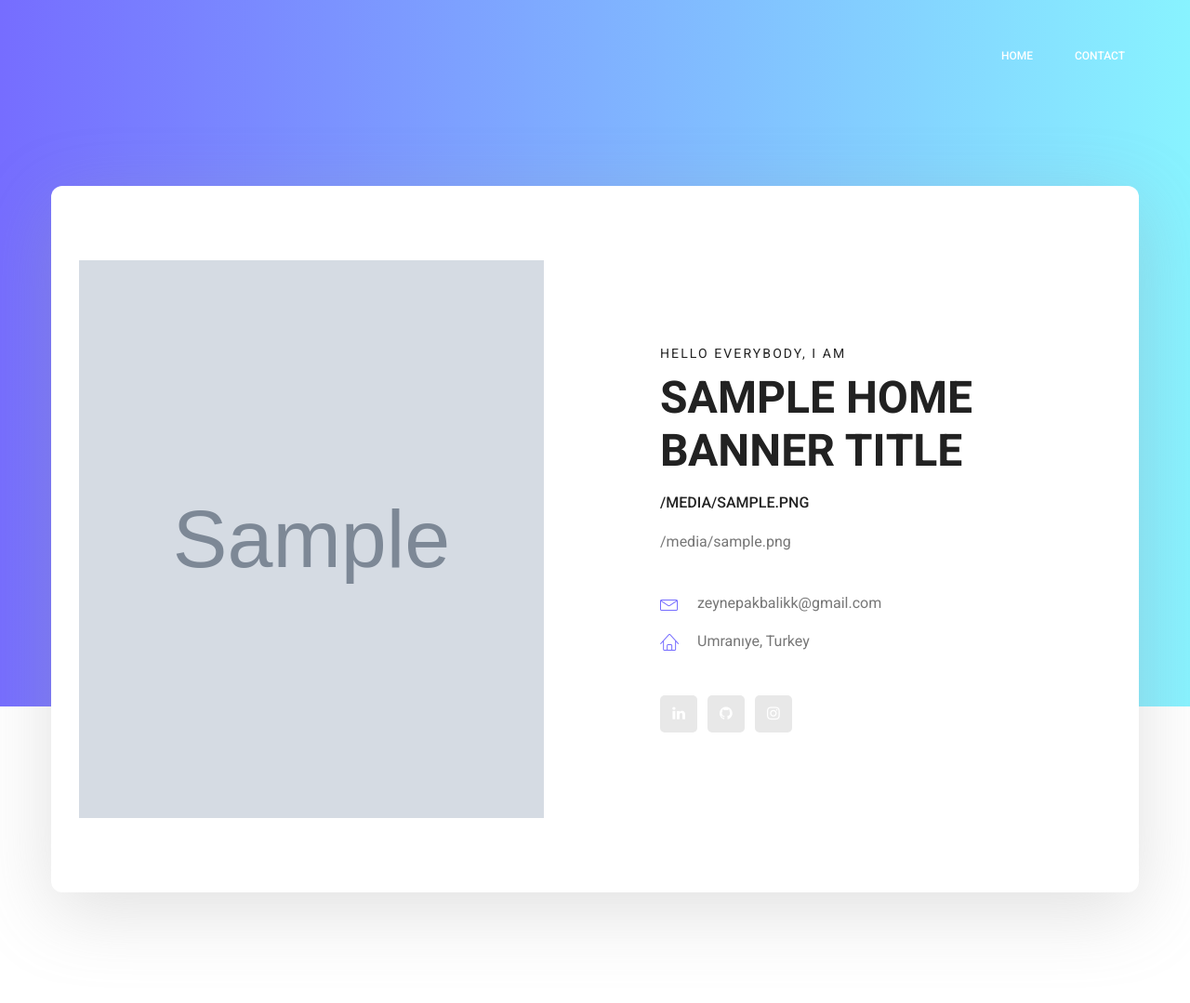
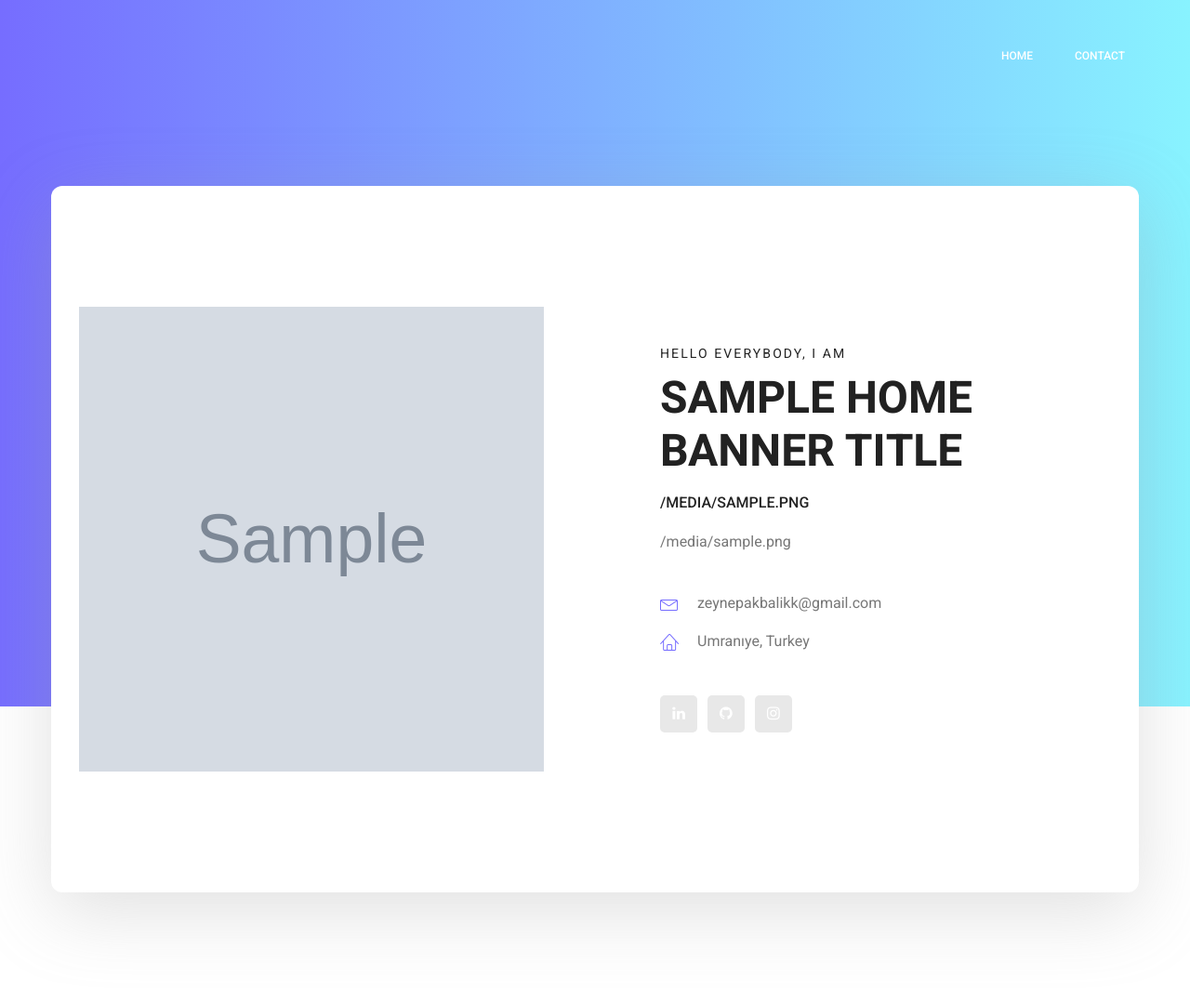
Before and after one commit to Zeysthingz/django-resume, a Django app: template templates/index.html in a window 1280 px wide. Shown: the top 1079 px of the page at 93% size. Run offline with Django 4.2, Linux system fonts and the light colour scheme; the template is opened without the code that fills it: most values are stand-ins (such as "Sample title", 1, 10 or a date in 2020); grey boxes marked "Sample" are stand-in pictures; some libraries are stand-ins or nearby versions.

Commit message:
refactor: change image size

```diff
--- a/templates/index.html
+++ b/templates/index.html
@@ -9,7 +9,7 @@
             <div class="banner_content">
                 <div class="media">
                     <div class="d-flex">
-                        <img src="{{ home_banner_image.url }}" alt="" style="width: 500px;height: 600px;">
+                        <img src="{{ home_banner_image.url }}" alt="" style="width: 500px;height: 500px;">
                     </div>
                     <div class="media-body">
                         <div class="personal_text">
```
